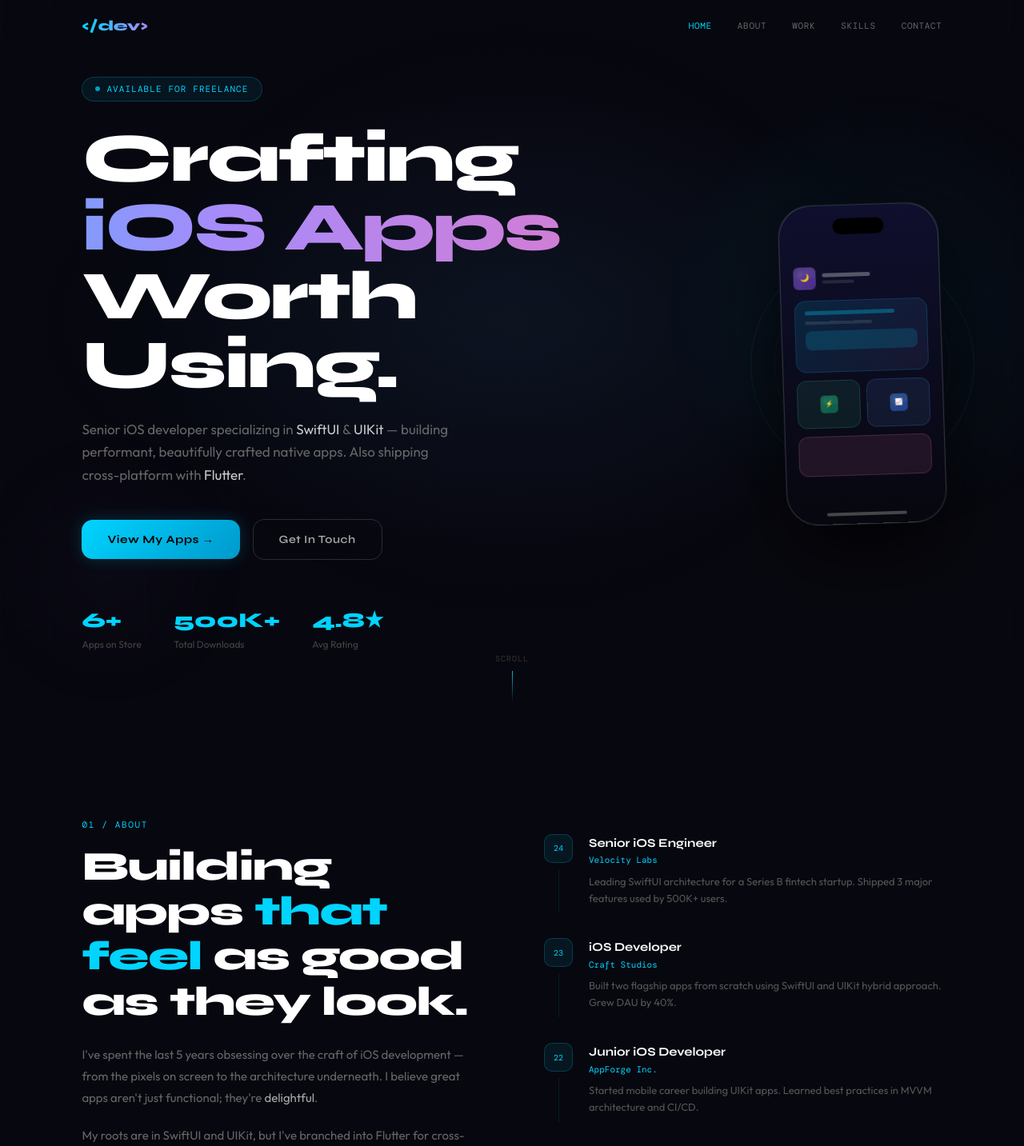
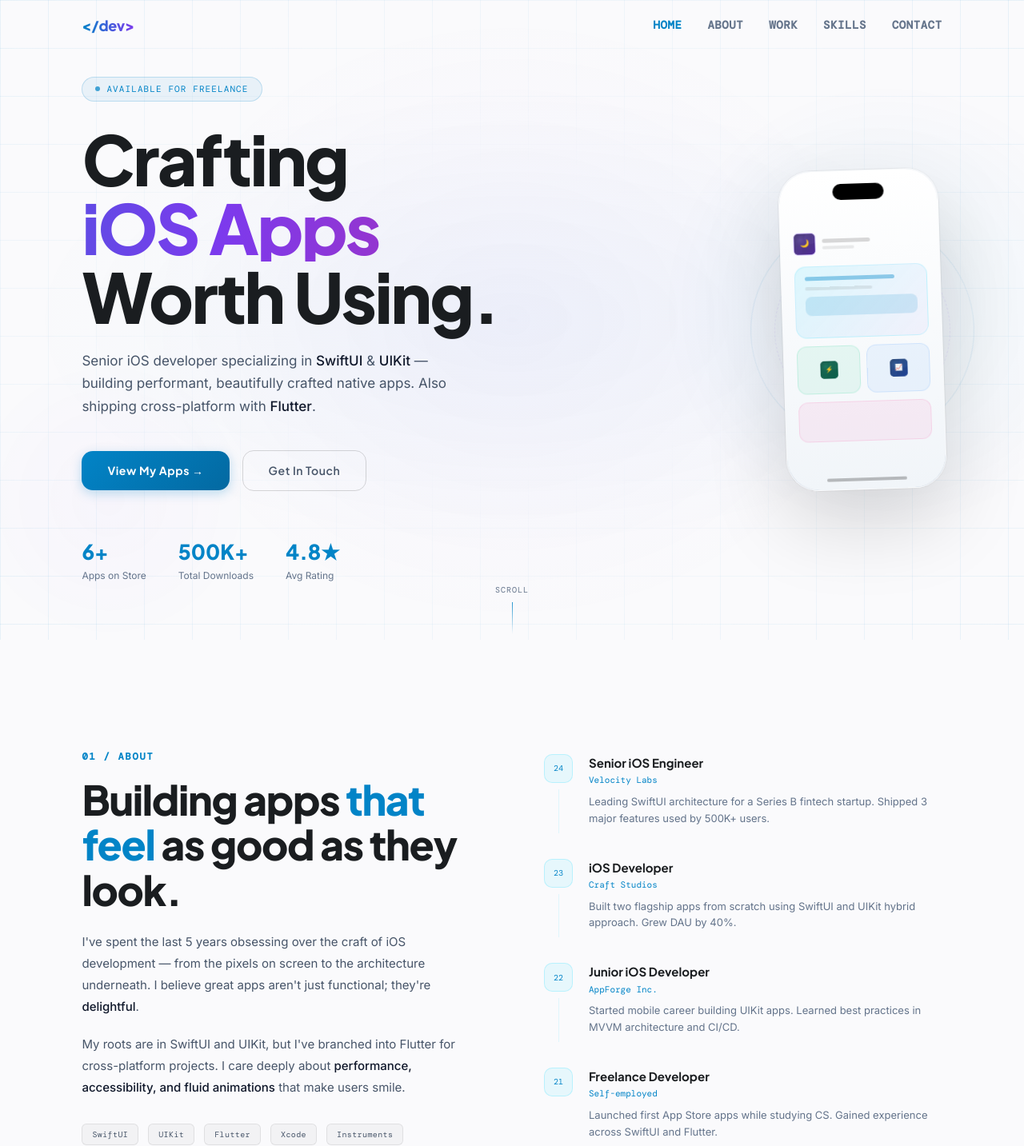
Before and after one commit to maazsurti/maazsurti.github.io, a React (Vite) app: page / in a window 1280 px wide. Shown: the top 1433 px of the page at 80% size. Built offline with nearby package versions, Linux system fonts and the light colour scheme.

Commit message:
change theme to light

```diff
--- a/index.html
+++ b/index.html
@@ -9,7 +9,7 @@
     <link rel="preconnect" href="https://fonts.googleapis.com" />
     <link rel="preconnect" href="https://fonts.gstatic.com" crossorigin />
     <link
-      href="https://fonts.googleapis.com/css2?family=Syne:wght@400;600;700;800&family=Outfit:wght@300;400;500;600&family=DM+Mono:wght@400;500&display=swap"
+      href="https://fonts.googleapis.com/css2?family=Plus+Jakarta+Sans:wght@400;600;700;800&family=Inter:wght@300;400;500;600&family=DM+Mono:wght@400;500&display=swap"
       rel="stylesheet"
     />
   </head>
--- a/src/App.jsx
+++ b/src/App.jsx
@@ -42,12 +42,12 @@ export default function App() {
   }
 
   return (
-    <div className="bg-brand-base min-h-screen text-white overflow-x-hidden">
+    <div className="bg-brand-base min-h-screen overflow-x-hidden">
       <div
         className="fixed inset-0 pointer-events-none z-0 transition-all duration-300"
         style={{
-          background: `radial-gradient(ellipse 80% 60% at ${mousePos.x}% ${mousePos.y}%, rgba(0,212,255,0.04) 0%, transparent 60%),
-                       radial-gradient(ellipse 60% 80% at ${100-mousePos.x}% ${100-mousePos.y}%, rgba(167,139,250,0.04) 0%, transparent 60%)`,
+          background: `radial-gradient(ellipse 80% 60% at ${mousePos.x}% ${mousePos.y}%, rgba(2,132,199,0.04) 0%, transparent 60%),
+                       radial-gradient(ellipse 60% 80% at ${100-mousePos.x}% ${100-mousePos.y}%, rgba(124,58,237,0.04) 0%, transparent 60%)`,
         }}
       />
       <div className="fixed inset-0 pointer-events-none z-0 bg-grid" />
@@ -62,9 +62,9 @@ export default function App() {
         <Contact />
       </main>
 
-      <footer className="border-t border-white/5 px-[8vw] py-6 flex justify-between items-center relative z-[1]">
-        <span className="font-mono text-[11px] text-[#333]">© 2024 · Built with SwiftUI love &amp; React irony</span>
-        <span className="font-mono text-[11px] text-[#333]">
+      <footer className="border-t border-black/5 px-[8vw] py-6 flex justify-between items-center relative z-[1]">
+        <span className="font-mono text-[11px] text-[#64748b]">© 2024 · Built with SwiftUI love &amp; React irony</span>
+        <span className="font-mono text-[11px] text-[#64748b]">
           <span className="text-brand-cyan">◆</span> iOS · Flutter · SwiftUI
         </span>
       </footer>
--- a/src/components/Navbar.jsx
+++ b/src/components/Navbar.jsx
@@ -5,16 +5,17 @@ export default function Navbar({ scrollY, activeSection, onNav }) {
     <nav
       className="fixed top-0 left-0 right-0 z-[100] flex items-center justify-between px-[8vw] h-16 transition-all duration-300"
       style={{
-        background:    scrolled ? 'rgba(7,7,15,0.9)'           : 'transparent',
-        backdropFilter: scrolled ? 'blur(20px)'                 : 'none',
-        borderBottom:  scrolled ? '1px solid rgba(0,212,255,0.08)' : 'none',
+        background:           scrolled ? 'rgba(250,250,252,0.9)'          : 'rgba(250,250,252,0)',
+        backdropFilter:       scrolled ? 'blur(20px)'                     : 'blur(0px)',
+        WebkitBackdropFilter: scrolled ? 'blur(20px)'                     : 'blur(0px)',
+        borderBottom:         scrolled ? '1px solid rgba(2,132,199,0.08)' : '1px solid rgba(2,132,199,0)',
       }}
     >
       {/* Logo */}
       <span
         className="font-syne font-extrabold text-[18px] tracking-[-0.02em]"
         style={{
-          background: 'linear-gradient(90deg,#00d4ff,#a78bfa)',
+          background: 'linear-gradient(90deg,#0284c7,#7c3aed)',
           WebkitBackgroundClip: 'text',
           WebkitTextFillColor: 'transparent',
         }}
@@ -28,7 +29,7 @@ export default function Navbar({ scrollY, activeSection, onNav }) {
           <span
             key={s}
             className="nav-link"
-            style={{ color: activeSection === s ? '#00d4ff' : '' }}
+            style={{ color: activeSection === s ? '#0284c7' : '' }}
             onClick={() => onNav(s)}
           >
             {s}
--- a/src/index.css
+++ b/src/index.css
@@ -4,29 +4,29 @@
 
 /* ── Scrollbar ─────────────────────────────────────────────────────────────── */
 ::-webkit-scrollbar       { width: 4px; }
-::-webkit-scrollbar-track { background: #07070f; }
-::-webkit-scrollbar-thumb { background: rgba(0,212,255,0.2); border-radius: 4px; }
+::-webkit-scrollbar-track { background: #fafafc; }
+::-webkit-scrollbar-thumb { background: rgba(2,132,199,0.3); border-radius: 4px; }
 
 /* ── Base ──────────────────────────────────────────────────────────────────── */
 * { box-sizing: border-box; margin: 0; padding: 0; }
 
 body {
-  background: #07070f;
-  color: #fff;
-  font-family: 'Outfit', sans-serif;
+  background: #fafafc;
+  color: #1a1d20;
+  font-family: 'Inter', sans-serif;
   overflow-x: hidden;
 }
 
 /* ── Gradient text utility ─────────────────────────────────────────────────── */
 .text-gradient-cyan {
-  background: linear-gradient(90deg, #00d4ff, #a78bfa);
+  background: linear-gradient(90deg, #0284c7, #7c3aed);
   -webkit-background-clip: text;
   -webkit-text-fill-color: transparent;
   background-clip: text;
 }
 
 .text-gradient-hero {
-  background: linear-gradient(90deg, #00d4ff 0%, #a78bfa 50%, #f472b6 100%);
+  background: linear-gradient(90deg, #0284c7 0%, #7c3aed 50%, #db2777 100%);
   background-size: 200% auto;
   -webkit-background-clip: text;
   -webkit-text-fill-color: transparent;
@@ -37,8 +37,8 @@ body {
 /* ── Animated background grid ──────────────────────────────────────────────── */
 .bg-grid {
   background-image:
-    linear-gradient(rgba(0,212,255,0.025) 1px, transparent 1px),
-    linear-gradient(90deg, rgba(0,212,255,0.025) 1px, transparent 1px);
+    linear-gradient(rgba(2,132,199,0.08) 1px, transparent 1px),
+    linear-gradient(90deg, rgba(2,132,199,0.08) 1px, transparent 1px);
   background-size: 60px 60px;
   -webkit-mask-image: radial-gradient(ellipse at center, transparent 30%, black 100%);
   mask-image: radial-gradient(ellipse at center, transparent 30%, black 100%);
@@ -61,12 +61,12 @@ body {
 /* ── Component utilities ───────────────────────────────────────────────────── */
 @layer components {
   .nav-link {
-    @apply font-mono text-[11px] tracking-[0.06em] uppercase text-[#666]
+    @apply font-mono text-[14px] font-semibold tracking-[0.04em] uppercase text-[#64748b]
            transition-colors duration-200 cursor-pointer hover:text-brand-cyan;
   }
 
   .section-label {
-    @apply font-mono text-[11px] text-brand-cyan tracking-[0.15em] uppercase block mb-4;
+    @apply font-mono text-[12px] font-bold text-brand-cyan tracking-[0.15em] uppercase block mb-4;
   }
 
   .section-title {
@@ -74,33 +74,35 @@ body {
   }
 
   .tag-pill {
-    @apply font-mono text-[10px] text-[#666] bg-white/[0.03] border border-white/[0.08]
+    @apply font-mono text-[10px] text-[#475569] bg-black/[0.03] border border-black/[0.08]
            rounded-[6px] px-3 py-[5px] tracking-[0.04em]
            transition-all duration-200 hover:bg-brand-cyan/10 hover:border-brand-cyan/40 hover:text-brand-cyan;
   }
 
   .btn-primary {
     @apply inline-flex items-center gap-2 font-syne font-bold text-[14px] tracking-[0.04em]
-           text-black rounded-[14px] px-8 py-[14px] cursor-pointer transition-all duration-200
+           text-white rounded-[14px] px-8 py-[14px] cursor-pointer transition-all duration-200
            hover:-translate-y-0.5;
-    background: linear-gradient(135deg, #00d4ff, #0099cc);
-    box-shadow: 0 0 20px rgba(0,212,255,0.2);
+    background: linear-gradient(135deg, #0284c7, #0369a1);
+    box-shadow: 0 4px 14px rgba(2,132,199,0.25);
   }
   .btn-primary:hover {
-    box-shadow: 0 0 30px rgba(0,212,255,0.4);
+    box-shadow: 0 6px 20px rgba(2,132,199,0.4);
   }
 
   .btn-outline {
     @apply inline-flex items-center gap-2 font-syne font-semibold text-[14px] tracking-[0.04em]
-           text-[#aaa] border border-white/15 rounded-[14px] px-8 py-[14px]
+           text-[#475569] border border-black/15 rounded-[14px] px-8 py-[14px]
            cursor-pointer transition-all duration-200 hover:-translate-y-0.5
-           hover:border-white/30 hover:text-white bg-transparent;
+           hover:border-black/30 hover:text-black bg-transparent;
   }
 
   .card-base {
     @apply relative overflow-hidden rounded-[20px] transition-all duration-300
            cursor-pointer hover:-translate-y-1.5 hover:scale-[1.02];
-    background: linear-gradient(135deg, rgba(255,255,255,0.03), rgba(255,255,255,0.01));
-    box-shadow: 0 4px 40px rgba(0,0,0,0.4);
+    background: linear-gradient(135deg, rgba(255,255,255,0.7), rgba(255,255,255,0.4));
+    box-shadow: 0 4px 30px rgba(0,0,0,0.06);
+    backdrop-filter: blur(10px);
+    border: 1px solid rgba(255,255,255,0.3);
   }
 }
--- a/src/sections/About.jsx
+++ b/src/sections/About.jsx
@@ -11,15 +11,15 @@ export default function About() {
           <h2 className="section-title mb-6" style={{ fontSize:'clamp(32px,4vw,52px)' }}>
             Building apps <span className="text-brand-cyan">that feel</span> as good as they look.
           </h2>
-          <p className="font-outfit text-[15px] text-[#666] leading-[1.8] mb-5">
+          <p className="font-outfit text-[15px] text-[#475569] leading-[1.8] mb-5">
             I've spent the last 5 years obsessing over the craft of iOS development — from the pixels
             on screen to the architecture underneath. I believe great apps aren't just functional;
-            they're <span className="text-[#aaa]">delightful</span>.
+            they're <span className="text-[#0f172a] font-medium">delightful</span>.
           </p>
-          <p className="font-outfit text-[15px] text-[#666] leading-[1.8] mb-8">
+          <p className="font-outfit text-[15px] text-[#475569] leading-[1.8] mb-8">
             My roots are in SwiftUI and UIKit, but I've branched into Flutter for cross-platform
             projects. I care deeply about{' '}
-            <span className="text-[#aaa]">performance, accessibility, and fluid animations</span>{' '}
+            <span className="text-[#0f172a] font-medium">performance, accessibility, and fluid animations</span>{' '}
             that make users smile.
           </p>
           <div className="flex flex-wrap gap-3">
@@ -45,9 +45,9 @@ export default function About() {
                 )}
               </div>
               <div className="pb-2">
-                <div className="font-syne font-bold text-[15px] text-white mb-0.5">{item.role}</div>
+                <div className="font-syne font-bold text-[15px] text-[#1a1d20] mb-0.5">{item.role}</div>
                 <div className="font-mono text-[11px] text-brand-cyan mb-2">{item.company}</div>
-                <p className="font-outfit text-[13px] text-[#555] leading-[1.6]">{item.desc}</p>
+                <p className="font-outfit text-[13px] text-[#64748b] leading-[1.6]">{item.desc}</p>
               </div>
             </div>
           ))}
--- a/src/sections/Hero.jsx
+++ b/src/sections/Hero.jsx
@@ -6,9 +6,9 @@ export default function Hero({ scrollY }) {
 
       {/* Glow orbs */}
       <div className="absolute w-[600px] h-[600px] rounded-full top-[10%] right-[-10%] pointer-events-none animate-pulse-glow"
-        style={{ background: 'radial-gradient(circle, rgba(0,212,255,0.07) 0%, transparent 70%)' }} />
+        style={{ background: 'radial-gradient(circle, rgba(2,132,199,0.07) 0%, transparent 70%)' }} />
       <div className="absolute w-[400px] h-[400px] rounded-full bottom-0 left-[-5%] pointer-events-none"
-        style={{ background: 'radial-gradient(circle, rgba(167,139,250,0.06) 0%, transparent 70%)', animation:'pulseGlow 5s ease-in-out infinite 1s' }} />
+        style={{ background: 'radial-gradient(circle, rgba(124,58,237,0.06) 0%, transparent 70%)', animation:'pulseGlow 5s ease-in-out infinite 1s' }} />
 
       <div className="flex items-center w-full gap-20 z-[1] flex-wrap py-24">
 
@@ -23,16 +23,16 @@ export default function Hero({ scrollY }) {
           {/* Headline */}
           <h1 className="font-syne font-extrabold leading-[1.0] tracking-[-0.03em] mb-6"
             style={{ fontSize: 'clamp(48px,7vw,86px)' }}>
-            <span className="block text-white">Crafting</span>
+            <span className="block text-[#1a1d20]">Crafting</span>
             <span className="block text-gradient-hero">iOS Apps</span>
-            <span className="block text-white">Worth Using.</span>
+            <span className="block text-[#1a1d20]">Worth Using.</span>
           </h1>
 
-          <p className="font-outfit text-[17px] text-[#666] leading-[1.7] max-w-[480px] mb-10">
+          <p className="font-outfit text-[17px] text-[#475569] leading-[1.7] max-w-[480px] mb-10">
             Senior iOS developer specializing in{' '}
-            <span className="text-[#ccc]">SwiftUI</span> &amp;{' '}
-            <span className="text-[#ccc]">UIKit</span> — building performant, beautifully crafted native apps.
-            Also shipping cross-platform with <span className="text-[#ccc]">Flutter</span>.
+            <span className="text-[#0f172a] font-medium">SwiftUI</span> &amp;{' '}
+            <span className="text-[#0f172a] font-medium">UIKit</span> — building performant, beautifully crafted native apps.
+            Also shipping cross-platform with <span className="text-[#0f172a] font-medium">Flutter</span>.
           </p>
 
           <div className="flex gap-4 items-center">
@@ -49,7 +49,7 @@ export default function Hero({ scrollY }) {
             {[['6+','Apps on Store'],['500K+','Total Downloads'],['4.8★','Avg Rating']].map(([n,l]) => (
               <div key={l}>
                 <div className="font-syne font-extrabold text-[26px] text-brand-cyan">{n}</div>
-                <div className="font-outfit text-[12px] text-[#444] mt-0.5">{l}</div>
+                <div className="font-outfit text-[12px] text-[#64748b] mt-0.5">{l}</div>
               </div>
             ))}
           </div>
@@ -65,10 +65,10 @@ export default function Hero({ scrollY }) {
           <div className="relative overflow-hidden animate-float"
             style={{
               width:200, height:400,
-              background:'linear-gradient(160deg,#1c1c2e,#0f0f1e)',
+              background:'linear-gradient(160deg,#e2e8f0,#cbd5e1)',
               borderRadius:40,
-              border:'1.5px solid rgba(255,255,255,0.12)',
-              boxShadow:'0 40px 100px rgba(0,0,0,0.8),0 0 0 1px rgba(255,255,255,0.05),inset 0 1px 0 rgba(255,255,255,0.1)',
+              border:'1.5px solid rgba(255,255,255,0.8)',
+              boxShadow:'0 40px 100px rgba(0,0,0,0.15),0 0 0 1px rgba(0,0,0,0.05),inset 0 1px 0 rgba(255,255,255,0.5)',
             }}
           >
             {/* Dynamic island */}
@@ -77,7 +77,7 @@ export default function Hero({ scrollY }) {
 
             {/* Screen content */}
             <div className="absolute inset-0 rounded-[40px]"
-              style={{ background:'linear-gradient(180deg,#0f0f2e,#07070f)' }}>
+              style={{ background:'linear-gradient(180deg,#ffffff,#f1f5f9)' }}>
               <div className="absolute top-[60px] left-0 right-0 bottom-0 p-4 flex flex-col gap-2.5">
                 {/* App row */}
                 <div className="flex items-center gap-2 mb-1">
@@ -93,16 +93,16 @@ export default function Hero({ scrollY }) {
                       : apps[0].icon}
                   </div>
                   <div>
-                    <div className="h-[5px] w-[60px] rounded mb-1" style={{ background:'rgba(255,255,255,0.3)' }} />
-                    <div className="h-[4px] w-10 rounded"           style={{ background:'rgba(255,255,255,0.1)' }} />
+                    <div className="h-[5px] w-[60px] rounded mb-1" style={{ background:'rgba(0,0,0,0.15)' }} />
+                    <div className="h-[4px] w-10 rounded"           style={{ background:'rgba(0,0,0,0.08)' }} />
                   </div>
                 </div>
                 {/* Chart card */}
                 <div className="h-[90px] rounded-[14px] p-3"
                   style={{ background:'linear-gradient(135deg,rgba(0,212,255,0.12),rgba(167,139,250,0.08))', border:'1px solid rgba(0,212,255,0.15)' }}>
-                  <div className="h-[5px] w-4/5 rounded mb-2" style={{ background:'rgba(0,212,255,0.3)' }} />
-                  <div className="h-[4px] w-3/5 rounded mb-1.5" style={{ background:'rgba(255,255,255,0.1)' }} />
-                  <div className="h-6 rounded-[8px] mt-2"       style={{ background:'rgba(0,212,255,0.15)' }} />
+                  <div className="h-[5px] w-4/5 rounded mb-2" style={{ background:'rgba(2,132,199,0.4)' }} />
+                  <div className="h-[4px] w-3/5 rounded mb-1.5" style={{ background:'rgba(0,0,0,0.08)' }} />
+                  <div className="h-6 rounded-[8px] mt-2"       style={{ background:'rgba(2,132,199,0.15)' }} />
                 </div>
                 {/* Mini icon grid */}
                 <div className="grid grid-cols-2 gap-2">
@@ -121,7 +121,7 @@ export default function Hero({ scrollY }) {
             </div>
             {/* Home indicator */}
             <div className="absolute bottom-2.5 left-1/2 -translate-x-1/2 rounded-full"
-              style={{ width:100, height:4, background:'rgba(255,255,255,0.25)' }} />
+              style={{ width:100, height:4, background:'rgba(0,0,0,0.25)' }} />
           </div>
         </div>
       </div>
@@ -129,8 +129,8 @@ export default function Hero({ scrollY }) {
       {/* Scroll hint */}
       <div className="absolute bottom-8 left-1/2 -translate-x-1/2 flex flex-col items-center gap-2 transition-opacity duration-300 pointer-events-none"
         style={{ opacity: scrollY > 50 ? 0 : 1 }}>
-        <span className="font-mono text-[10px] text-[#333] tracking-[0.1em]">SCROLL</span>
-        <div className="w-px h-10 animate-pulse-glow" style={{ background:'linear-gradient(#00d4ff,transparent)' }} />
+        <span className="font-mono text-[10px] text-[#64748b] tracking-[0.1em]">SCROLL</span>
+        <div className="w-px h-10 animate-pulse-glow" style={{ background:'linear-gradient(#0284c7,transparent)' }} />
       </div>
     </section>
   )
```
Also changed, not shown: src/components/AppCard.jsx (+5 -5 lines), src/components/AppDetailModal.jsx (+12 -12 lines), src/components/ScreenshotCarousel.jsx (+32 -15 lines), src/data/apps.js (+30 -30 lines), src/sections/Skills.jsx (+6 -6 lines), tailwind.config.js (+8 -8 lines).
